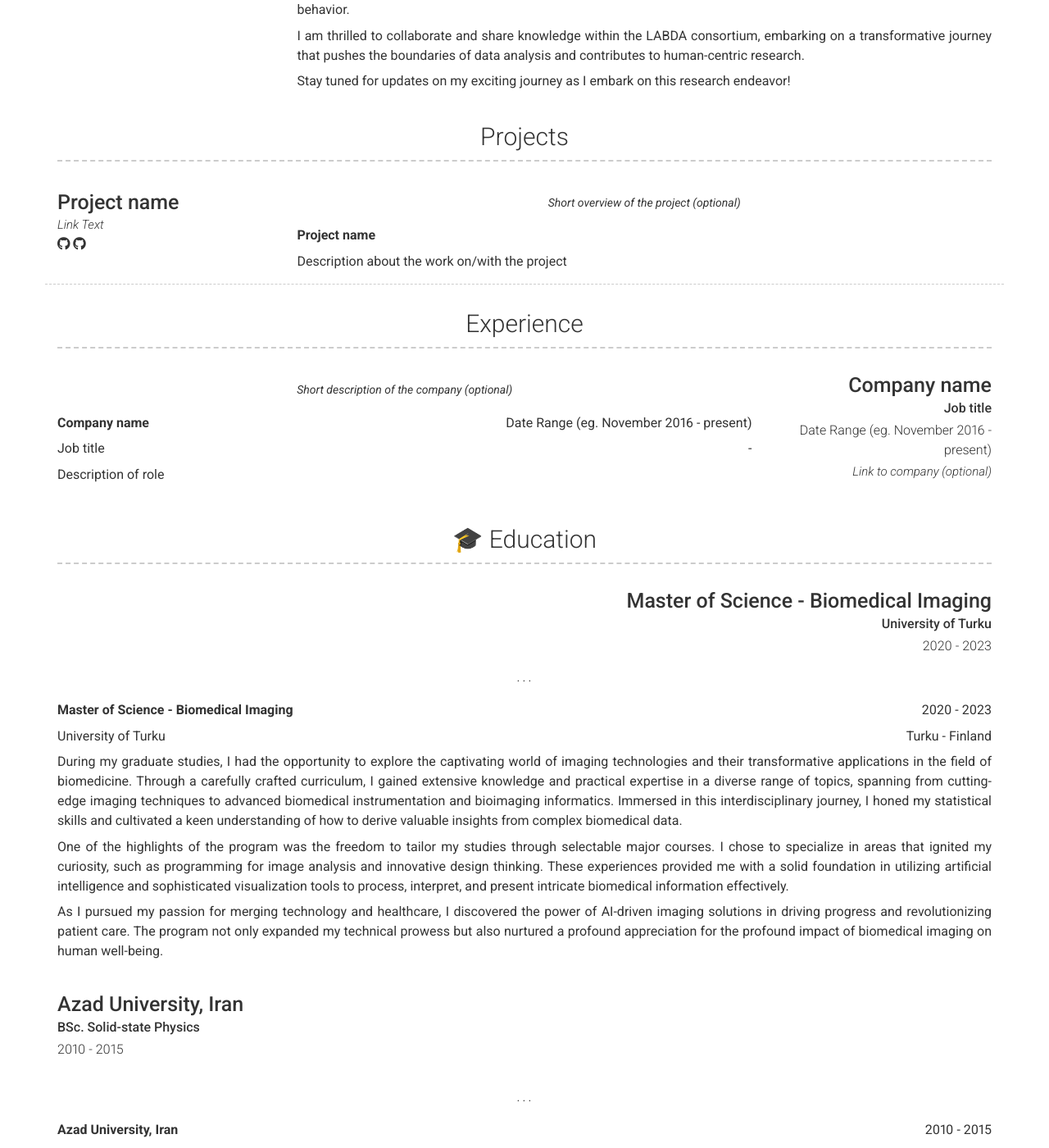
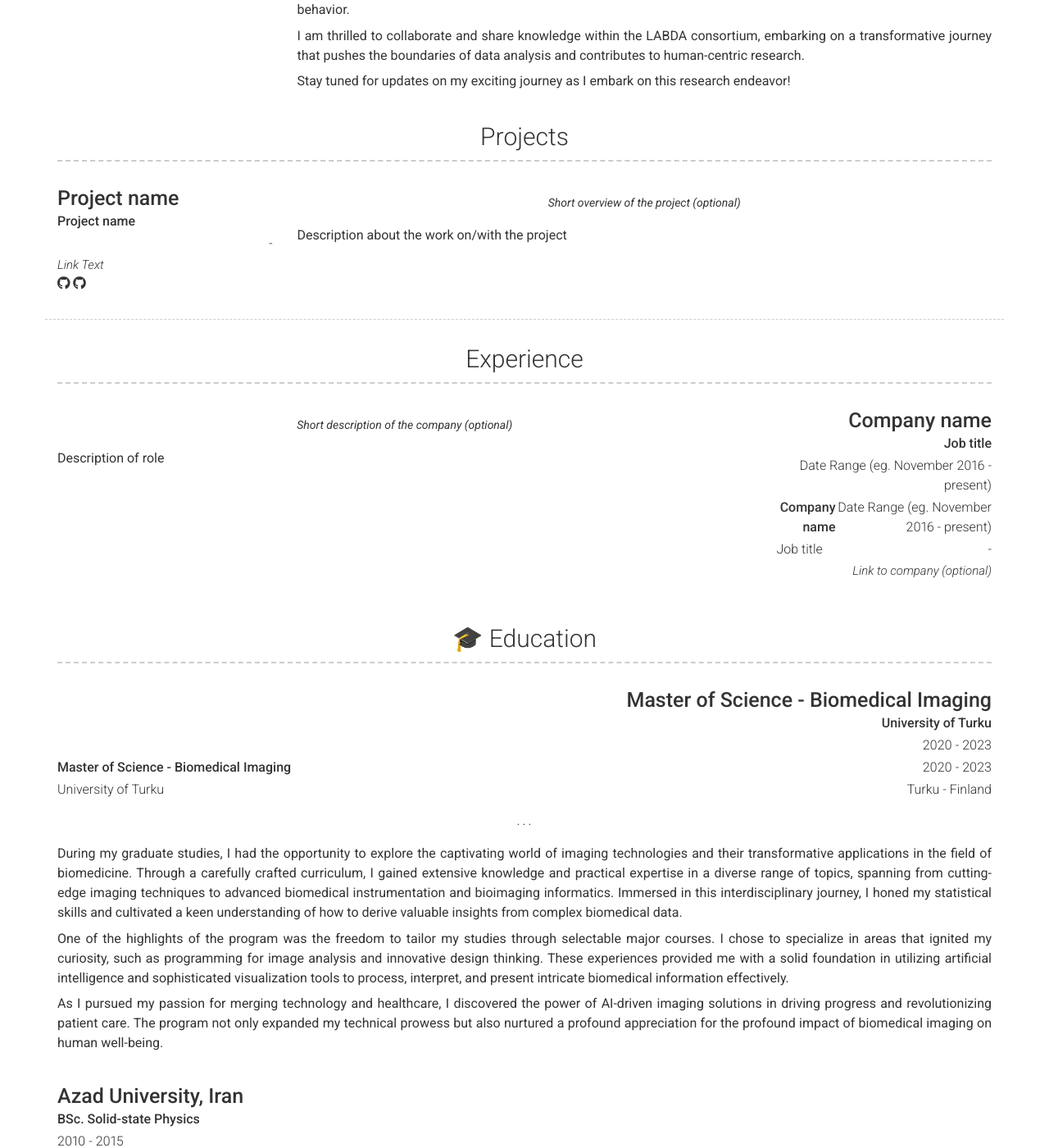
Before and after one commit to aminrezaei-img/CV, a Jekyll site: the page built from index.md, in a window 1280 px wide and 1400 px high, scrolled down 883 px. Shown: the whole window at 82% size. Built offline with Jekyll 4.4.1, drawn with Linux system fonts in a browser that asks for light colours; nearby versions of some CDN libraries.

Commit message:
Update section-list.html

```diff
--- a/_includes/section-list.html
+++ b/_includes/section-list.html
@@ -4,6 +4,15 @@
       <h4 id="{{ item.title | slugify }}">{{ item.title }}</h4>
       {%- if item.sub_title -%}<p><b>{{ item.sub_title }}</b></p>{%- endif -%}
       {%- if item.caption -%}<p>{{ item.caption }}</p>{%- endif -%}
+
+    <div style="display: flex; justify-content: space-between;">
+        <p><b>{{ item.title }}</b></p>
+        <p>{{ item.caption }}</p>
+      </div>
+      <div style="display: flex; justify-content: space-between;">
+        <p>{{ item.sub_title }}</p>
+        <p>{{ item.city }} - {{ item.country }}</p>
+      </div>
 
       {%- if item.link -%}
         {% include a.html href=item.link class="link" %}
@@ -23,16 +32,6 @@
       {%- if item.quote -%}
         <p class="quote">{{ item.quote }}</p>
       {%- endif -%}
-      <div style="display: flex; justify-content: space-between;">
-        <p><b>{{ item.title }}</b></p>
-        <p>{{ item.caption }}</p>
-      </div>
-      {% if item.sub_title and item.caption %}
-        <div style="display: flex; justify-content: space-between;">
-          <p>{{ item.sub_title }}</p>
-          <p>{{ item.city }} - {{ item.country }}</p>
-        </div>
-      {% endif %}
       {{ item.description | strip | markdownify }}
     </div>
   </div>
```
